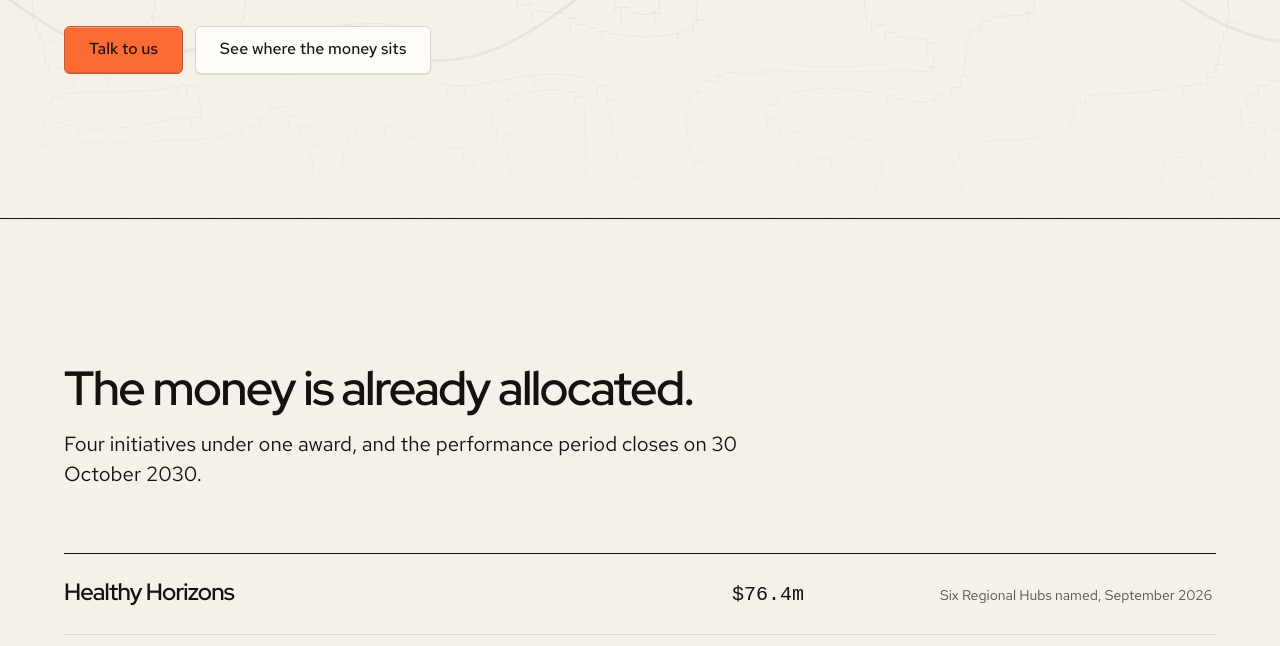
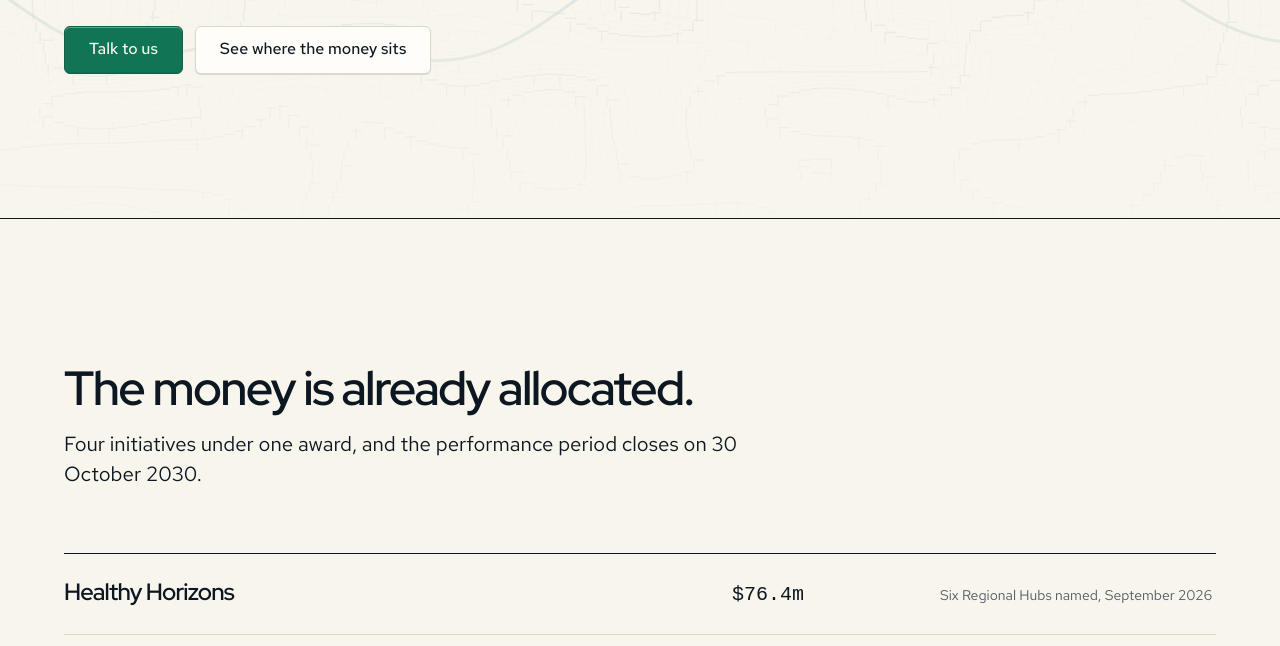
Before and after one commit to BDO811/waystation-site, a plain HTML site: page index.html in a window 1280 px wide. Shown: the part 605-1251 px from the top of the page. Drawn offline with Linux system fonts and the light colour scheme; a web font is replaced by a local one.

Commit message:
Update color and shadow variables in tokens.css

```diff
--- a/tokens.css
+++ b/tokens.css
@@ -9,16 +9,16 @@
   --color-error: oklch(52% 0.19 27); --color-success: oklch(50% 0.12 150);
   --container: 1440px; --gutter: 64px; --gap-columns: 32px; --section-gap-s: 120px; --section-gap: 144px; --section-gap-l: 176px;
   --z-base: 1; --z-raised: 10; --z-dropdown: 100; --z-sticky: 200; --z-sticky-nav: 300; --z-modal: 400; --z-toast: 500; --z-tooltip: 600;
-  --color-paper: oklch(96% 0.011 85); --color-paper-2: oklch(99.5% 0.005 85); --color-paper-3: oklch(92% 0.016 85);
-  --color-ink: oklch(18% 0.006 60); --color-ink-2: oklch(28% 0.008 60); --color-muted: oklch(44% 0.012 60); --color-rule: oklch(88% 0.013 85);
-  --color-accent: oklch(70% 0.19 40); --color-accent-ink: oklch(18% 0.006 60); --color-accent-soft: oklch(91% 0.05 50); --color-focus: oklch(60% 0.19 40);
-  --color-green: oklch(48% 0.11 150); --color-green-soft: oklch(92% 0.04 150);
-  --color-contour: oklch(62% 0.07 58); --color-water: oklch(60% 0.05 232); --color-hedge: oklch(50% 0.1 150);
-  --color-grid: oklch(90% 0.014 85); --color-grid-strong: oklch(85% 0.018 85); --color-sheet: oklch(99.3% 0.004 85);
+  --color-paper: oklch(97% 0.012 95); --color-paper-2: oklch(99.4% 0.006 95); --color-paper-3: oklch(93% 0.016 95);
+  --color-ink: oklch(20% 0.025 250); --color-ink-2: oklch(31% 0.025 250); --color-muted: oklch(47% 0.02 250); --color-rule: oklch(88% 0.014 95);
+  --color-accent: oklch(50% 0.1 165); --color-accent-ink: oklch(98% 0.012 95); --color-accent-soft: oklch(90% 0.045 165); --color-focus: oklch(55% 0.12 165);
+  --color-green: oklch(46% 0.1 135); --color-green-soft: oklch(92% 0.04 135);
+  --color-contour: oklch(62% 0.045 240); --color-water: oklch(58% 0.07 230); --color-hedge: oklch(46% 0.09 150);
+  --color-grid: oklch(90% 0.012 95); --color-grid-strong: oklch(85% 0.016 95); --color-sheet: oklch(99.4% 0.004 95);
   --font-display: "Red Hat Display", "Red Hat Text", ui-sans-serif, sans-serif; --font-body: "Red Hat Text", ui-sans-serif, system-ui, sans-serif;
   --font-outlier: "Red Hat Mono", ui-monospace, monospace;
   --radius-card: 10px; --radius-entry: 14px; --radius-pill: 6px; --rule-hair: 1px;
-  --shadow-card: 0 1px 2px oklch(18% 0.006 60 / 0.08), 0 14px 28px -16px oklch(18% 0.006 60 / 0.28);
-  --shadow-lift: 0 1px 1px oklch(18% 0.006 60 / 0.1), 0 2px 4px -1px oklch(18% 0.006 60 / 0.1), 0 24px 44px -20px oklch(18% 0.006 60 / 0.42);
+  --shadow-card: 0 1px 2px oklch(20% 0.025 250 / 0.08), 0 14px 28px -16px oklch(20% 0.025 250 / 0.28);
+  --shadow-lift: 0 1px 1px oklch(20% 0.025 250 / 0.1), 0 2px 4px -1px oklch(20% 0.025 250 / 0.1), 0 24px 44px -20px oklch(20% 0.025 250 / 0.42);
   --tracking-display: -0.035em; --display-weight: 600;
 }
```
